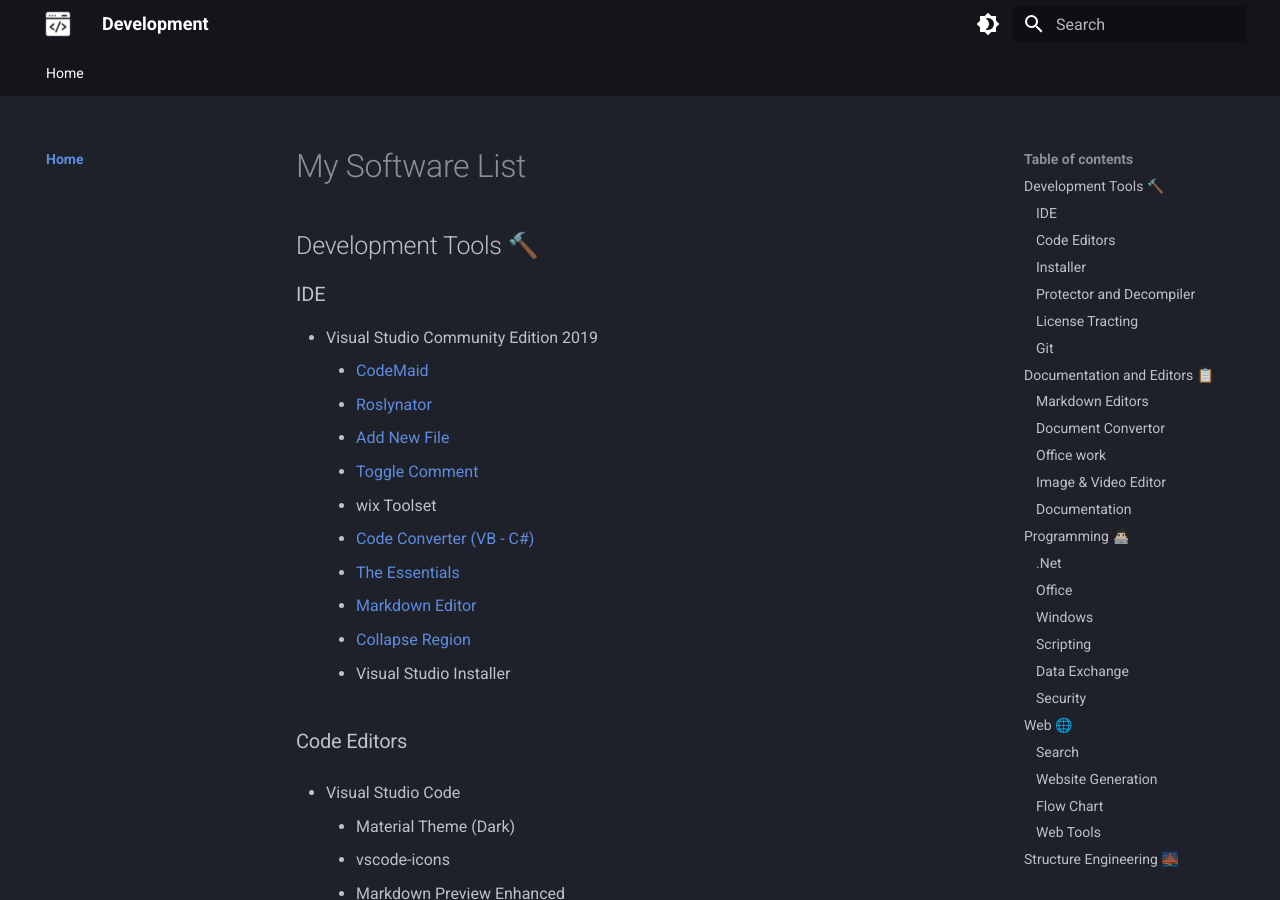
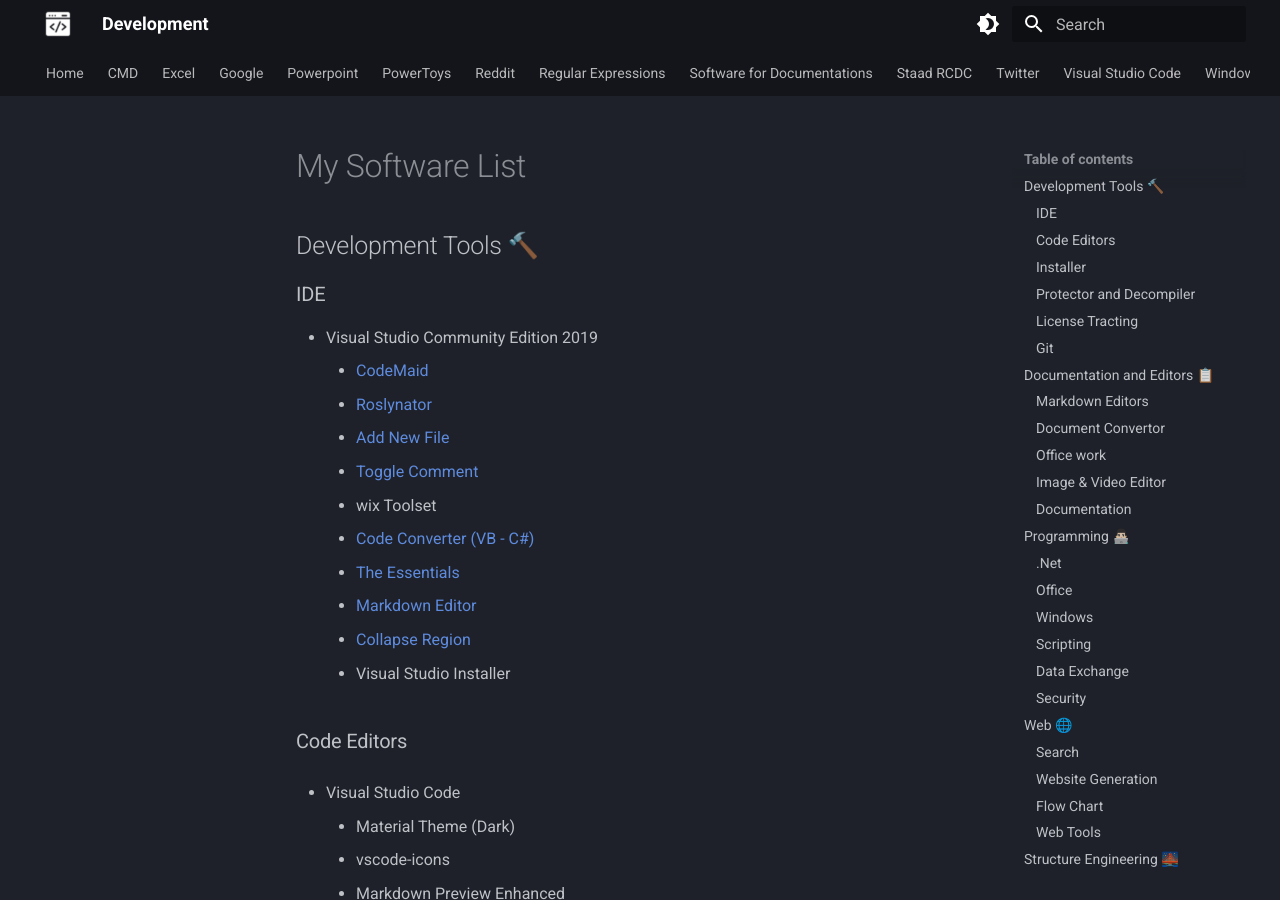
Before and after one commit to NodesAutomations/Development, an MkDocs documentation site: the page built from docs/index.md, in a window 1280 px wide and 900 px high. Built offline with MkDocs 1.6.1 and Material for MkDocs 9.7.7, drawn with Linux system fonts in a browser that asks for light colours.

Commit message:
Navigation tree updated

```diff
--- a/mkdocs.yml
+++ b/mkdocs.yml
@@ -5,7 +5,20 @@
 # Navigation Tree
 nav:
   - Home:
-    - index.md
+    - docs/index.md
+  - CMD: docs/CMD.md
+  - Excel: docs/Excel.md
+  - Google: docs/Google.md
+  - Powerpoint: docs/Powerpoint.md
+  - PowerToys: docs/PowerToys.md
+  - Reddit: docs/Reddit.md
+  - Regular Expressions: docs/Regular Expressions.md
+  - Software for Documentations: docs/Software for Documentations.md
+  - Staad RCDC: docs/Staad RCDC.md
+  - Twitter: docs/Twitter.md
+  - Visual Studio Code: docs/Visual Studio Code.md
+  - Windows Terminal: docs/Windows Terminal.md
+  - Youtube: docs/Youtube.md
 
 # Theme
 theme:
```
